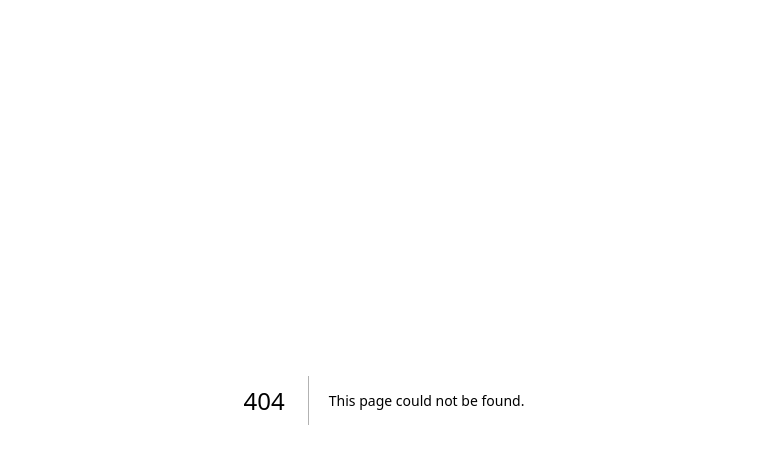
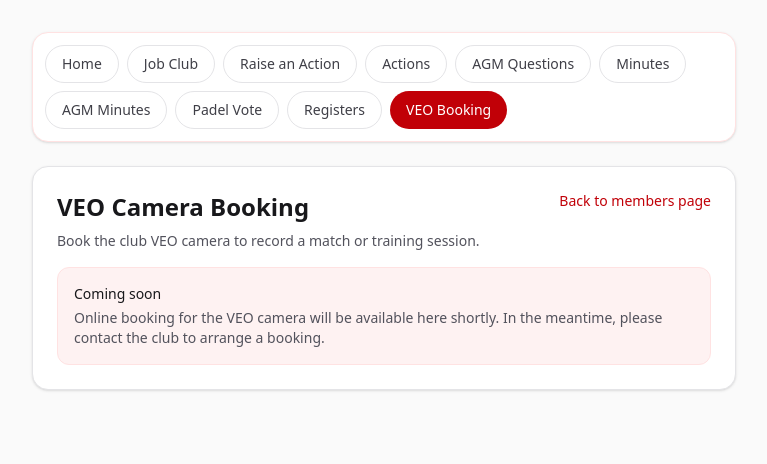
Before and after one commit to smarro13/trustees-dashboard, a Next.js app: page /public/veo-booking in a window 1280 px wide. Before the commit this address had no page. Shown: the top 464 px of the page, without its empty margins (256-1023 px from the left). Built offline with nearby package versions, Linux system fonts and the light colour scheme.

Commit message:
Placeholders

```diff
--- a/components/PublicSectionNav.tsx
+++ b/components/PublicSectionNav.tsx
@@ -11,6 +11,7 @@
   { href: '/public/agm-minutes', label: 'AGM Minutes' },
   { href: '/public/padel-vote', label: 'Padel Vote' },
   { href: '/public/registers', label: 'Registers' },
+  { href: '/public/veo-booking', label: 'VEO Booking' },
 ];
 
 export default function PublicSectionNav() {
--- a/pages/index.tsx
+++ b/pages/index.tsx
@@ -33,9 +33,27 @@
     href: '/public/job-club',
   },
   {
+    title: 'VEO Booking',
+    description: 'Public booking page for the club VEO camera (coming soon).',
+    href: '/public/veo-booking',
+  },
+  {
     title: 'Gym',
     description: 'Gym dashboard link.',
     href: 'https://ald-net2-01.tail6b59c1.ts.net/',
+  },
+];
+
+const OPERATIONS_PAGES = [
+  {
+    title: '📦 Asset Register',
+    description: 'Record of club-owned equipment, fixtures and property.',
+    href: '/operations/asset-register',
+  },
+  {
+    title: '📺 Media Screens',
+    description: 'Manage content shown on the clubhouse media screens.',
+    href: '/operations/media-screens',
   },
 ];
 
@@ -484,6 +502,39 @@
               )}
             </section>
 
+            {/* Club Operations */}
+            <section className="mt-12 rounded-lg bg-white ring-1 ring-slate-200 shadow-sm overflow-hidden">
+              <div className="border-b border-slate-200 bg-slate-50 px-4 py-3">
+                <div className="flex items-center gap-3">
+                  <span className="text-xl">🛠️</span>
+                  <div>
+                    <h2 className="text-lg sm:text-xl font-semibold text-slate-900">Club Operations</h2>
+                    <p className="text-xs text-slate-500">Registers and tools for running the club</p>
+                  </div>
+                </div>
+              </div>
+
+              <div className="grid gap-4 px-4 py-4 md:grid-cols-2">
+                {OPERATIONS_PAGES.map((page) => (
+                  <Link
+                    key={page.href}
+                    href={page.href}
+                    className="rounded-lg border border-slate-200 bg-white p-4 transition hover:border-blue-200 hover:bg-blue-50"
+                  >
+                    <div className="flex items-start justify-between gap-3">
+                      <div>
+                        <h3 className="text-base font-semibold text-slate-900">{page.title}</h3>
+                        <p className="mt-1 text-sm text-slate-600">{page.description}</p>
+                      </div>
+                      <span className="shrink-0 rounded-full bg-amber-100 px-2 py-0.5 text-xs font-medium text-amber-800">
+                        Coming soon
+                      </span>
+                    </div>
+                  </Link>
+                ))}
+              </div>
+            </section>
+
             {/* Shareable Pages - Bottom of Page */}
             <section className="mt-12 rounded-lg bg-white ring-1 ring-slate-200 shadow-sm overflow-hidden">
               <div className="border-b border-slate-200 bg-slate-50 px-4 py-3">
--- /dev/null
+++ b/pages/operations/asset-register.tsx
@@ -0,0 +1,46 @@
+import Link from 'next/link';
+
+const PLANNED_COLUMNS = ['Asset', 'Category', 'Location', 'Condition', 'Purchase date', 'Value', 'Owner / responsible'];
+
+export default function AssetRegisterPage() {
+  return (
+    <main className="min-h-screen">
+      <div className="mx-auto w-full max-w-6xl px-4 py-10">
+        <header className="mb-8">
+          <Link href="/" className="mb-3 inline-block text-sm font-medium text-blue-600 hover:underline">
+            ← Back to Dashboard
+          </Link>
+          <h1 className="text-3xl font-extrabold text-zinc-900">📦 Asset Register</h1>
+          <p className="mt-1 text-zinc-600">A record of club-owned equipment, fixtures and property.</p>
+          <span className="mt-3 inline-flex items-center rounded-full bg-amber-100 px-2 py-0.5 text-xs font-medium text-amber-800">
+            Coming soon
+          </span>
+        </header>
+
+        <section className="rounded-lg bg-white ring-1 ring-slate-200 shadow-sm overflow-hidden">
+          <div className="border-b border-slate-200 bg-slate-50 px-4 py-3">
+            <h2 className="text-lg font-semibold text-slate-900">Assets</h2>
+          </div>
+          <div className="overflow-x-auto">
+            <table className="min-w-full text-sm">
+              <thead className="bg-zinc-50">
+                <tr>
+                  {PLANNED_COLUMNS.map((column) => (
+                    <th key={column} className="px-3 py-2 text-left">{column}</th>
+                  ))}
+                </tr>
+              </thead>
+              <tbody>
+                <tr>
+                  <td colSpan={PLANNED_COLUMNS.length} className="px-3 py-8 text-center text-zinc-500">
+                    The asset register is being set up. Assets will appear here once it is live.
+                  </td>
+                </tr>
+              </tbody>
+            </table>
+          </div>
+        </section>
+      </div>
+    </main>
+  );
+}
--- /dev/null
+++ b/pages/operations/media-screens.tsx
@@ -0,0 +1,24 @@
+import Link from 'next/link';
+
+export default function MediaScreensPage() {
+  return (
+    <main className="min-h-screen">
+      <div className="mx-auto w-full max-w-6xl px-4 py-10">
+        <header className="mb-8">
+          <Link href="/" className="mb-3 inline-block text-sm font-medium text-blue-600 hover:underline">
+            ← Back to Dashboard
+          </Link>
+          <h1 className="text-3xl font-extrabold text-zinc-900">📺 Media Screens</h1>
+          <p className="mt-1 text-zinc-600">Manage the content shown on the clubhouse media screens.</p>
+          <span className="mt-3 inline-flex items-center rounded-full bg-amber-100 px-2 py-0.5 text-xs font-medium text-amber-800">
+            Coming soon
+          </span>
+        </header>
+
+        <section className="rounded-lg border border-dashed border-zinc-300 bg-white p-8 text-center">
+          <p className="text-zinc-600">This page is a placeholder. Details of how the media screens will work are to follow.</p>
+        </section>
+      </div>
+    </main>
+  );
+}
--- /dev/null
+++ b/pages/public/veo-booking.tsx
@@ -0,0 +1,31 @@
+import Link from 'next/link';
+import PublicSectionNav from '../../components/PublicSectionNav';
+
+export default function VeoBookingPage() {
+  return (
+    <main className="min-h-screen bg-zinc-50 text-zinc-900">
+      <div className="mx-auto flex w-full max-w-3xl flex-col gap-6 px-4 py-8 sm:px-6 lg:px-8">
+        <PublicSectionNav />
+
+        <section className="rounded-2xl border border-zinc-200 bg-white p-6 shadow-sm">
+          <div className="flex items-start justify-between gap-3">
+            <div>
+              <h1 className="text-2xl font-semibold text-zinc-900">VEO Camera Booking</h1>
+              <p className="mt-2 text-sm text-zinc-600">Book the club VEO camera to record a match or training session.</p>
+            </div>
+            <Link href="/public" className="text-sm font-medium text-red-700 hover:underline">
+              Back to members page
+            </Link>
+          </div>
+
+          <div className="mt-4 rounded-xl border border-red-100 bg-red-50 p-4">
+            <p className="text-sm font-medium text-zinc-900">Coming soon</p>
+            <p className="mt-1 text-sm text-zinc-600">
+              Online booking for the VEO camera will be available here shortly. In the meantime, please contact the club to arrange a booking.
+            </p>
+          </div>
+        </section>
+      </div>
+    </main>
+  );
+}
```
Also changed, not shown: 1 other file (tests, documents, lock files or other folders).
